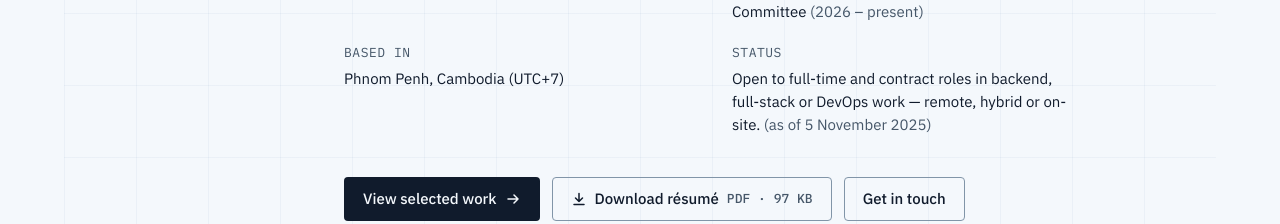
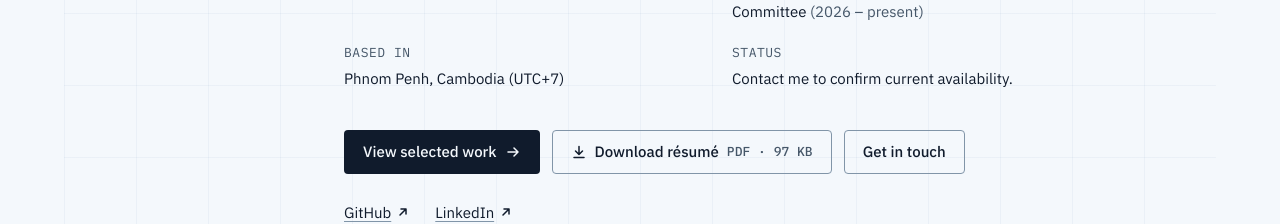
Before and after one commit to Dapravith/portfolio, a Next.js app: page /en in a window 1280 px wide. Shown: the part 480-704 px from the top of the page. Built offline with nearby package versions, Linux system fonts and the light colour scheme; no server answers; a web font is replaced by a local one.

Commit message:
fix(portfolio): improve content accuracy and availability freshness

```diff
--- a/src/app/[locale]/page.tsx
+++ b/src/app/[locale]/page.tsx
@@ -86,10 +86,16 @@ export default async function HomePage({ params }: Props) {
                 <div>
                   <dt className="label">{t.home.status}</dt>
                   <dd className="mt-1">
-                    <T value={profile.availability.note} locale={locale} />{' '}
-                    <span className="text-muted">
-                      ({t.home.statusAsOf} {formatDate(profile.availability.updated, locale)})
-                    </span>
+                    {Date.now() - new Date(profile.availability.updated + 'T00:00:00Z').getTime() <= 90 * 86_400_000 ? (
+                      <>
+                        <T value={profile.availability.note} locale={locale} />{' '}
+                        <span className="text-muted">
+                          ({t.home.statusAsOf} {formatDate(profile.availability.updated, locale)})
+                        </span>
+                      </>
+                    ) : (
+                      t.home.statusUnconfirmed
+                    )}
                   </dd>
                 </div>
               )}
```
